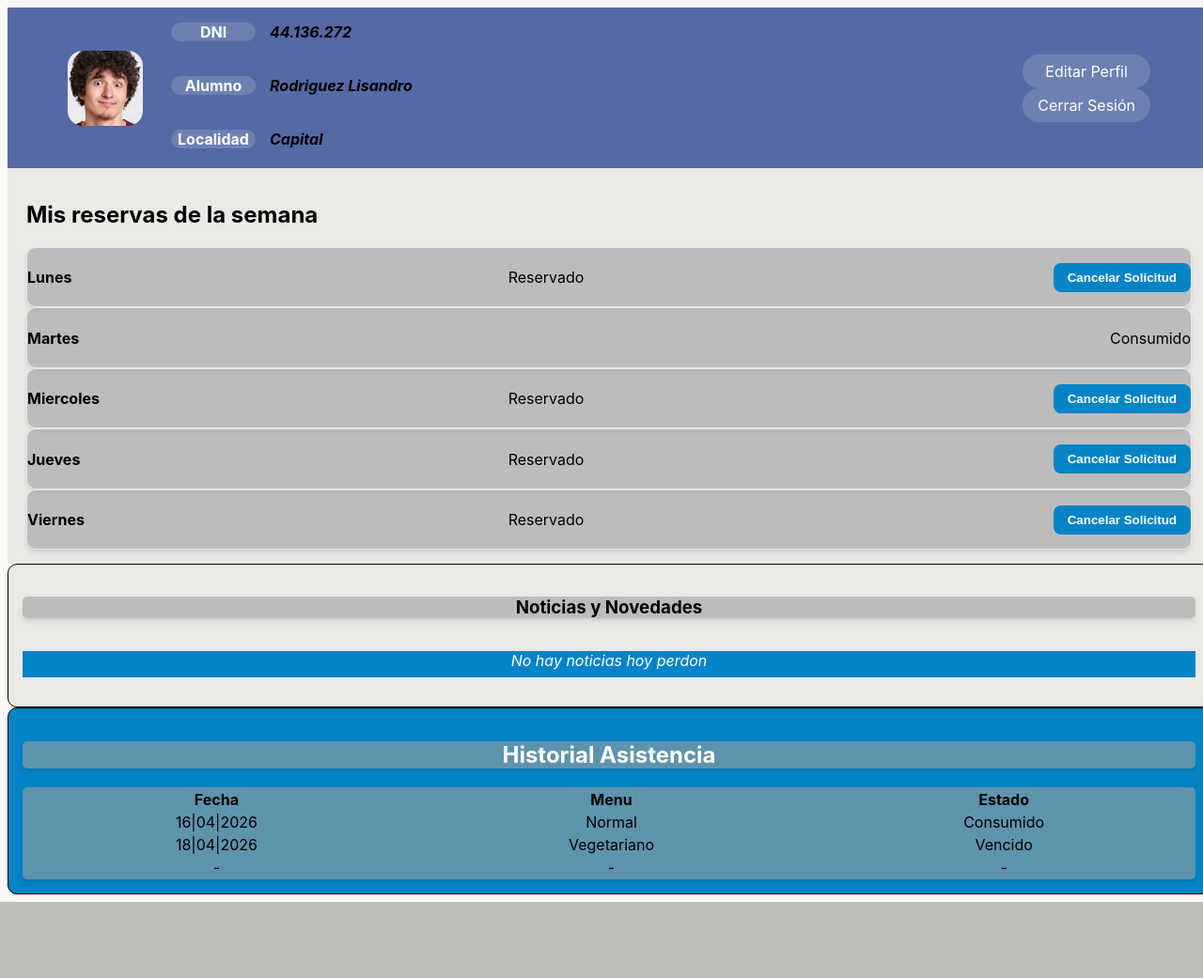
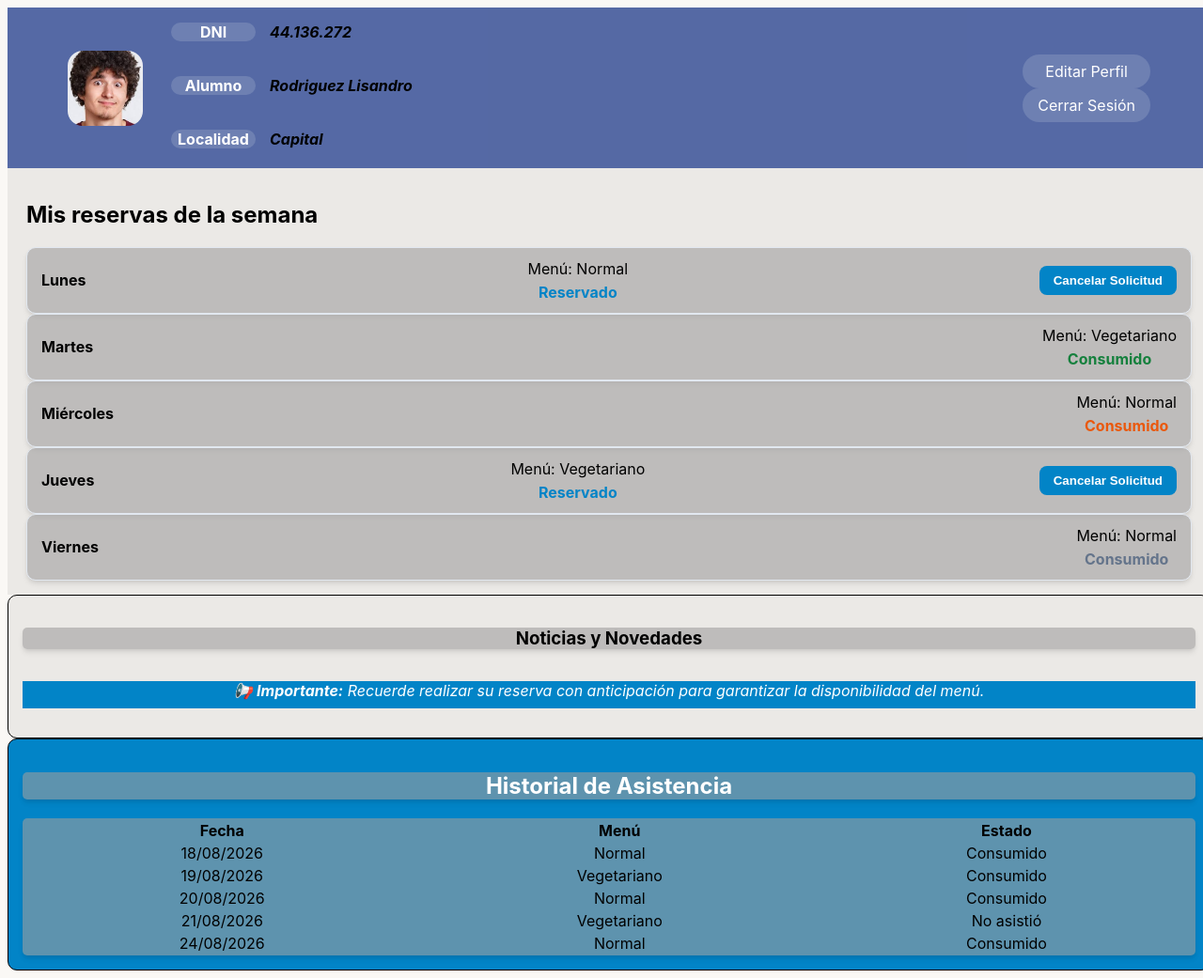
Before and after one commit to Lisandro-Rodriguez/Proyecto-Comedor-Web, a PHP site: page /html/panel.html in a window 1280 px wide. Shown: the whole page at 94% size. Before the commit the page ends 960 px from the top, so only its background shows below. Run offline with PHP 8.4, Linux system fonts and the light colour scheme.

Commit message:
Mejores y hardcodeo para panel

```diff
--- a/css/style-panel.css
+++ b/css/style-panel.css
@@ -106,11 +106,14 @@ header nav a:hover {
     border-radius: 10px;
     overflow: hidden; /* Clave: recorta las esquinas para que el summary encaje perfecto */
     border: 1px solid #e2e8f0;
+    padding: 12px 15px;
+    gap: 15px;
 }
-.dia-reserva h4{
-    width: 1%;
+.dia-reserva h4 {
+    width: auto;
+    min-width: 80px;
+    margin: 0;
 }
-
 .dia-reserva button{
     background-color: transparent;
     border-radius: 25%;
@@ -179,3 +182,35 @@ header nav a:hover {
     border-radius: 5px;
     text-align: center;
 }
+
+.detalle-reserva {
+    display: flex;
+    flex-direction: column;
+    align-items: center;
+    gap: 5px;
+}
+
+.estado {
+    font-weight: bold;
+}
+
+.reservado {
+    color: #0284c7;
+}
+
+.consumido {
+    color: #15803d;
+}
+
+.disponible {
+    color: #ea580c;
+}
+
+.vencido {
+    color: #64748b;
+}
+
+.dia-reserva button:disabled {
+    background-color: #94a3b8;
+    cursor: not-allowed;
+}
--- a/html/panel.html
+++ b/html/panel.html
@@ -38,69 +38,128 @@
         <main>
 
             <section class="reserva-semanal">
+
                 <h2>Mis reservas de la semana</h2>
-                <div class="dia-reserva" >
+
+                <div class="dia-reserva">
                     <h4>Lunes</h4>
-                    <span class="estado">Reservado</span>
+
+                    <div class="detalle-reserva">
+                        <span>Menú: Normal</span>
+                        <span class="estado reservado">Reservado</span>
+                    </div>
+
+                    <button type="button" class="btn-accion">Cancelar</button>
+                </div>
+
+                <div class="dia-reserva">
+                    <h4>Martes</h4>
+
+                    <div class="detalle-reserva">
+                        <span>Menú: Vegetariano</span>
+                        <span class="estado consumido">Consumido</span>
+                    </div>
+
+                    <button type="button" class="btn-accion" disabled>Consumido</button>
+                </div>
+
+                <div class="dia-reserva">
+                    <h4>Miércoles</h4>
+
+                    <div class="detalle-reserva">
+                        <span>Menú: Normal</span>
+                        <span class="estado disponible">Disponible</span>
+                    </div>
+
                     <button type="button" class="btn-accion">Reservar</button>
                 </div>
-                <div class="dia-reserva">
-                    <h4>Martes</h4>
-                    <span class="estado">Consumido</span>
-                    <button type="button" class="btn-accion">Reservar</button>
-                </div>
-                <div class="dia-reserva">
-                    <h4>Miercoles</h4>
-                    <span class="estado">Reservado</span>
-                    <button type="button" class="btn-accion">Reservar</button>
-                </div>
+
                 <div class="dia-reserva">
                     <h4>Jueves</h4>
-                    <span class="estado">Reservado</span>
-                    <button type="button" class="btn-accion">Reservar</button>
+
+                    <div class="detalle-reserva">
+                        <span>Menú: Vegetariano</span>
+                        <span class="estado reservado">Reservado</span>
+                    </div>
+
+                    <button type="button" class="btn-accion">Cancelar</button>
                 </div>
+
                 <div class="dia-reserva">
                     <h4>Viernes</h4>
-                    <span class="estado">Reservado</span>
-                    <button type="button" class="btn-accion">Reservar</button>
+
+                    <div class="detalle-reserva">
+                        <span>Menú: Normal</span>
+                        <span class="estado vencido">Vencido</span>
+                    </div>
+
+                    <button type="button" class="btn-accion" disabled>Vencido</button>
                 </div>
+
             </section>
 
             <section class="cartel">
+
                 <h3>Noticias y Novedades</h3>
-                <p id="cartel-novedades"> No hay noticias hoy perdon</p>
+
+                <p id="cartel-novedades">
+                    📢 <strong>Importante:</strong>
+                    Recuerde realizar su reserva con anticipación
+                    para garantizar la disponibilidad del menú.
+                </p>
+
             </section>
 
             <section class="historial">
-                <h2>Historial Asistencia</h2>
+
+                <h2>Historial de Asistencia</h2>
 
                 <table>
 
                     <thead>
                         <tr>
                             <th>Fecha</th>
-                            <th>Menu</th>
+                            <th>Menú</th>
                             <th>Estado</th>
                         </tr>
                     </thead>
+
                     <tbody>
+
                         <tr>
-                            <td>16|04|2026</td>
+                            <td>18/08/2026</td>
                             <td>Normal</td>
                             <td>Consumido</td>
                         </tr>
+
                         <tr>
-                            <td>18|04|2026</td>
+                            <td>19/08/2026</td>
                             <td>Vegetariano</td>
-                            <td>Vencido</td>
+                            <td>Consumido</td>
                         </tr>
+
                         <tr>
-                            <td>-</td>
-                            <td>-</td>
-                            <td>-</td>
+                            <td>20/08/2026</td>
+                            <td>Normal</td>
+                            <td>Consumido</td>
                         </tr>
+
+                        <tr>
+                            <td>21/08/2026</td>
+                            <td>Vegetariano</td>
+                            <td>No asistió</td>
+                        </tr>
+
+                        <tr>
+                            <td>24/08/2026</td>
+                            <td>Normal</td>
+                            <td>Consumido</td>
+                        </tr>
+
                     </tbody>
+
                 </table>
+
             </section>
         </main>
 
```
